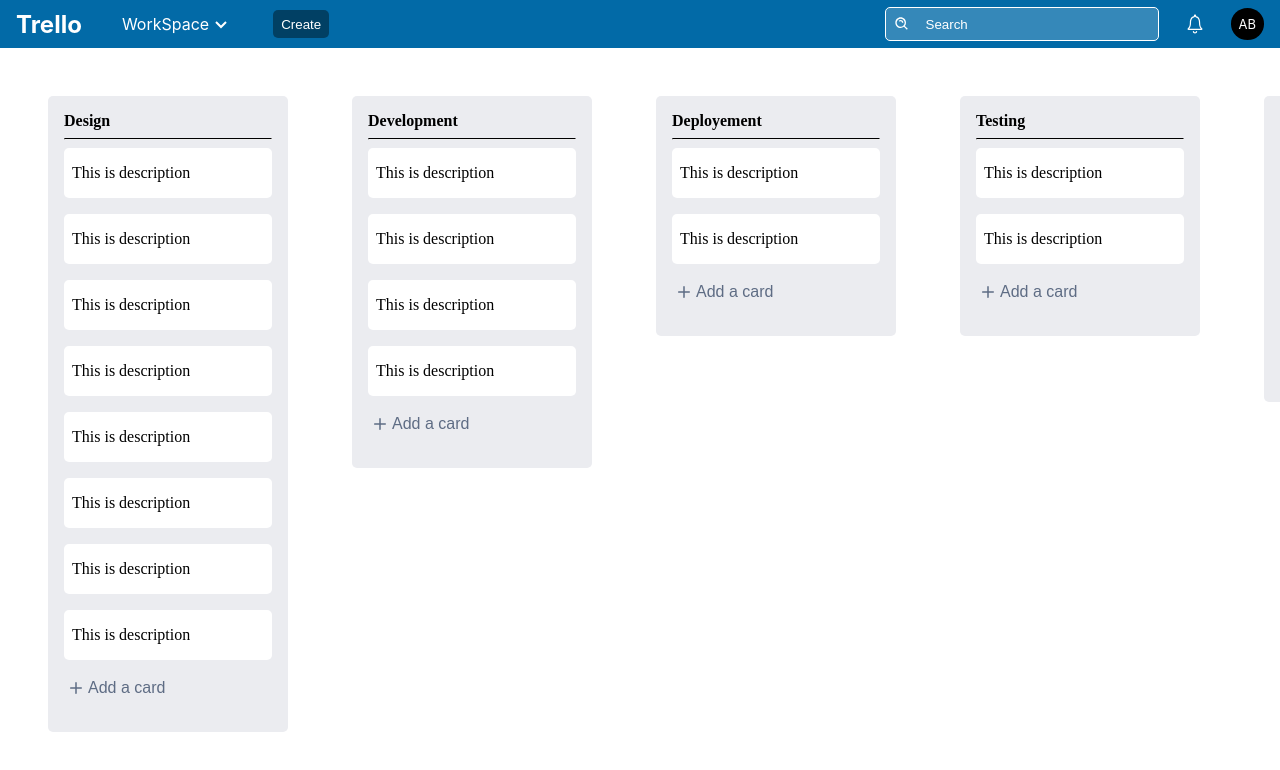
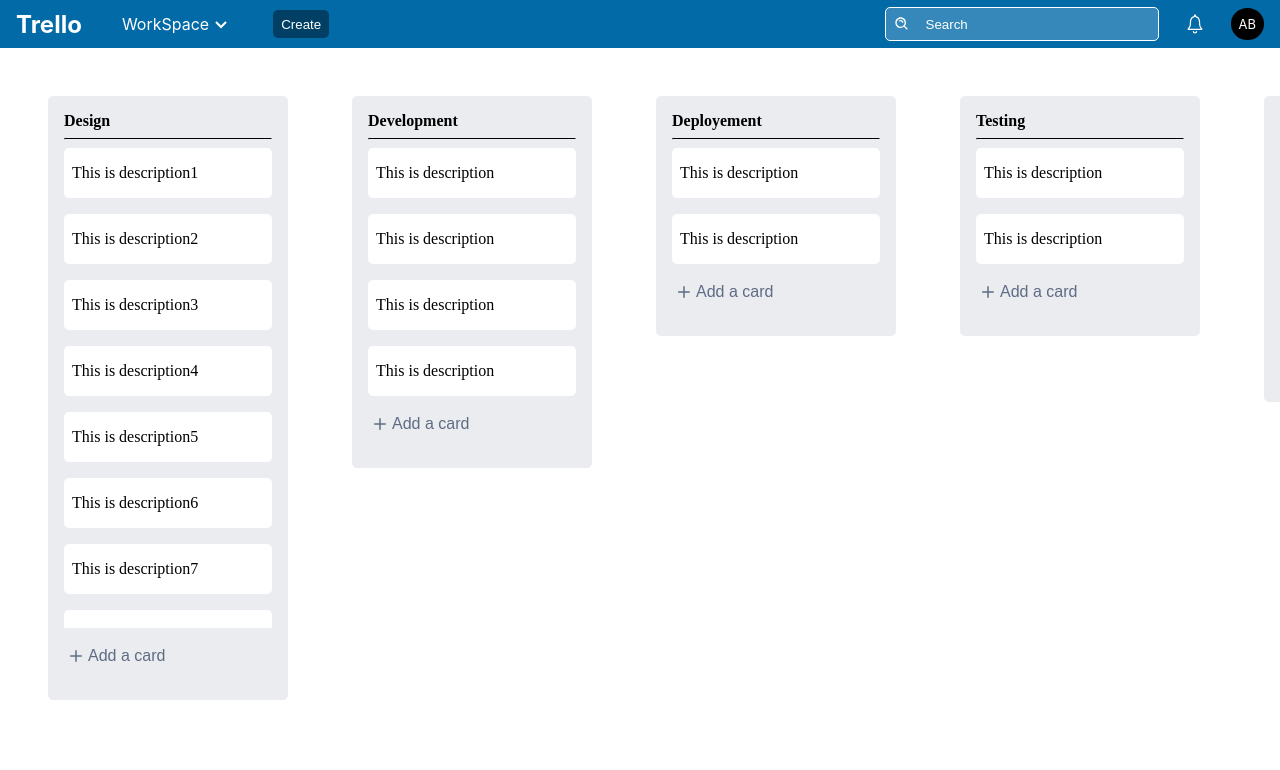
Before and after one commit to bajajanjana/quick-task, a React (Create React App) app: page / in a window 1280 px wide. Both pictures are taken after a click on the button "Log In". Shown: the top 770 px of the page. Built offline with nearby package versions, Linux system fonts and the light colour scheme.

Commit message:
drag and drop working

```diff
--- a/package.json
+++ b/package.json
@@ -7,6 +7,8 @@
     "@testing-library/react": "^12.1.2",
     "@testing-library/user-event": "^13.5.0",
     "react": "^17.0.2",
+    "react-dnd": "^15.1.1",
+    "react-dnd-html5-backend": "^15.1.2",
     "react-dom": "^17.0.2",
     "react-icons": "^4.3.1",
     "react-scripts": "5.0.0",
--- a/src/App.css
+++ b/src/App.css
@@ -14,3 +14,24 @@ button{
   cursor: pointer;
   text-decoration: none;
 }
+
+::-webkit-scrollbar {
+  width: 5px;
+  height: 7px;
+}
+
+/* Track */
+::-webkit-scrollbar-track {
+  background:none;
+}
+
+/* Handle */
+::-webkit-scrollbar-thumb {
+  background: #D1D1D1;
+  border-radius: 5px;
+}
+
+/* Handle on hover */
+::-webkit-scrollbar-thumb:hover {
+  background: #026AA7;
+}
--- a/src/App.js
+++ b/src/App.js
@@ -2,6 +2,8 @@ import { useState } from "react";
 import "./App.css";
 import Layout from "./components/LandingSpace/Layout";
 import Login from "./components/SignIn/Login";
+import { DndProvider } from "react-dnd";
+import { HTML5Backend } from "react-dnd-html5-backend";
 
 function App() {
   const [loggedIn, setLoggedIn] = useState(false);
@@ -10,7 +12,13 @@ function App() {
   };
   return (
     <>
-      {loggedIn ? <Layout /> : <Login loginStateHandler={loginStateHandler} />}
+      {loggedIn ? (
+        <DndProvider backend={HTML5Backend}>
+          <Layout />
+        </DndProvider>
+      ) : (
+        <Login loginStateHandler={loginStateHandler} />
+      )}
     </>
   );
 }
--- a/src/MOCKDATA/List.json
+++ b/src/MOCKDATA/List.json
@@ -1,4 +1,4 @@
-[{"title":"Design","taskCard":[{"desc":"This is description"},{"desc":"This is description"},{"desc":"This is description"},{"desc":"This is description"},{"desc":"This is description"},{"desc":"This is description"},{"desc":"This is description"},{"desc":"This is description"}]},
+[{"title":"Design","taskCard":[{"desc":"This is description1"},{"desc":"This is description2"},{"desc":"This is description3"},{"desc":"This is description4"},{"desc":"This is description5"},{"desc":"This is description6"},{"desc":"This is description7"},{"desc":"This is description8"}]},
 {"title":"Development","taskCard":[{"desc":"This is description"},{"desc":"This is description"},{"desc":"This is description"},{"desc":"This is description"}]},
 {"title":"Deployement","taskCard":[{"desc":"This is description"},{"desc":"This is description"}]},
 {"title":"Testing","taskCard":[{"desc":"This is description"},{"desc":"This is description"}]},
--- a/src/components/LandingSpace/Layout.js
+++ b/src/components/LandingSpace/Layout.js
@@ -9,6 +9,7 @@ import CreateListCard from "../TaskFolder/CreateListCard";
 const Layout = () => {
   const [cardList, setCardList] = useState(LIST);
   const [addListCardBtnActive, setAddListCardBtnActive] = useState(true);
+  const [dragListIndex, setDragListIndex] = useState();
 
   const updateList = (updateList) => {
     setCardList(updateList);
@@ -27,6 +28,17 @@ const Layout = () => {
     }
     setAddListCardBtnActive(true);
   };
+
+  const removeDraggedListHandler = (index) => {
+    setDragListIndex(index);
+  };
+  const shiftListHandler = (title, index) => {
+    var list=cardList[dragListIndex];
+    cardList.splice(dragListIndex, 1);
+    cardList.splice(index, 0,list);
+    let updatedList = cardList.map((item) => item);
+    updateList(updatedList);
+  };
   return (
     <div>
       <Navigation />
@@ -39,6 +51,9 @@ const Layout = () => {
                 taskCard={list.taskCard}
                 updateList={updateList}
                 list={cardList}
+                index={index}
+                shiftListCard={shiftListHandler}
+                removeDraggedList={removeDraggedListHandler}
               />
             </div>
           );
--- a/src/components/LandingSpace/Layout.module.css
+++ b/src/components/LandingSpace/Layout.module.css
@@ -3,7 +3,7 @@
     display: flex;
     gap:4rem;
     overflow-x:auto;
-    min-height: 90vh;
+    min-height: 94vh;
 }
 .addListBtn{
     height:3rem;
--- a/src/components/TaskFolder/ListCard.js
+++ b/src/components/TaskFolder/ListCard.js
@@ -1,15 +1,24 @@
-import React,{useState} from "react";
+import React,{ useState, useCallback }from "react";
 import styles from "./ListCard.module.css";
 import * as IoIcon4 from "react-icons/io";
 import TaskCard from "./TaskCard";
 import CreateTaskCard from "./CreateTaskCard";
 const ListCard = (props) => {
   const [addTaskBtnActive, setAddTaskBtnActive] = useState(true);
-
+  const [dragIndex, setDragIndex] = useState();
   const addTaskHandler = (desc) => {
     console.log("added");
     props.taskCard.push({"desc":`${desc}`});
     const updatedList = props.list.map((item) => item);
+    props.updateList(updatedList);
+  };
+  const removeDraggedTaskHandler = (index) => {
+    setDragIndex(index);
+  };
+  const shiftTaskHandler = (desc,index) => {
+    props.taskCard.splice(dragIndex, 1);
+    props.taskCard.splice(index,0,{'desc':desc});
+    let updatedList = props.list.map((item) => item);
     props.updateList(updatedList);
   };
   const addTaskBtnHandler = (isNewTaskCreated, desc) => {
@@ -21,13 +30,38 @@ const ListCard = (props) => {
     setAddTaskBtnActive(true);
   };
 
+
   return (
-    <div className={styles.listCard}>
+    <>
+      <div
+        className={styles.listCard}
+        draggable="true"
+        onDragStart={(ev) => {
+          ev.dataTransfer.setData("string", props.title);
+          props.removeDraggedList(props.index);
+        }}
+        onDrop={(ev) => {
+          ev.preventDefault();
+          ev.stopPropagation();
+          var data = ev.dataTransfer.getData("string");
+          props.shiftListCard(data, props.index);
+        }}
+        onDragOver={(ev) => {
+          ev.preventDefault();
+        }}
+      >
         <h4>{props.title}</h4>
         <hr className={styles.line}></hr>
         <div className={styles.taskList}>
-        {props.taskCard.map((item) => {
-          return <TaskCard desc={item.desc}/>;
+          {props.taskCard.map((item, index) => {
+            return (
+              <TaskCard
+                desc={item.desc}
+                index={index}
+                shiftTaskCard={shiftTaskHandler}
+                removeDraggedTask={removeDraggedTaskHandler}
+              />
+            );
           })}
         </div>
         {addTaskBtnActive ? (
@@ -46,6 +80,7 @@ const ListCard = (props) => {
           <CreateTaskCard addTaskBtnHandler={addTaskBtnHandler} />
         )}
       </div>
+    </>
   );
 };
 
--- a/src/components/TaskFolder/ListCard.module.css
+++ b/src/components/TaskFolder/ListCard.module.css
@@ -6,6 +6,9 @@
     border-radius: 5px;
     background-color: #ebecf0;
     padding: 1rem;
+    max-height: 80vh;
+    overflow-x: hidden;
+    overflow-y: hidden;
 }
 .line{
     color:#fff;
@@ -17,6 +20,8 @@
     display: flex;
     flex-direction: column;
     gap:1rem;
+    max-height: 60vh;
+    overflow-y: scroll;
 }
 .addCardBtn{
     width:100%;
--- a/src/components/TaskFolder/TaskCard.js
+++ b/src/components/TaskFolder/TaskCard.js
@@ -1,13 +1,29 @@
-import React from 'react'
-import styles from "./TaskCard.module.css"
+import React from "react";
+import styles from "./TaskCard.module.css";
 const TaskCard = (props) => {
   return (
-    <div className={styles.taskCard}>
-        <div>
-         {props.desc}
-        </div>
+    <div
+      id={props.index}
+      className={styles.taskCard}
+      draggable="true"
+
+      onDragStart={(ev) => {
+        ev.dataTransfer.setData("text/plain",props.desc);
+        props.removeDraggedTask(props.index);
+      }}
+      onDrop={(ev) => {
+        ev.preventDefault();
+        ev.stopPropagation();
+        var data = ev.dataTransfer.getData("text/plain");
+        props.shiftTaskCard(data,props.index);
+      }}
+      onDragOver={(ev) => {
+        ev.preventDefault();
+      }}
+    >
+      <div>{props.desc}</div>
     </div>
-  )
-}
+  );
+};
 
-export default TaskCard
+export default TaskCard;
```
Also changed, not shown: 1 other file (tests, documents, lock files or other folders). Lines whose indentation alone changed are shown as unchanged.
